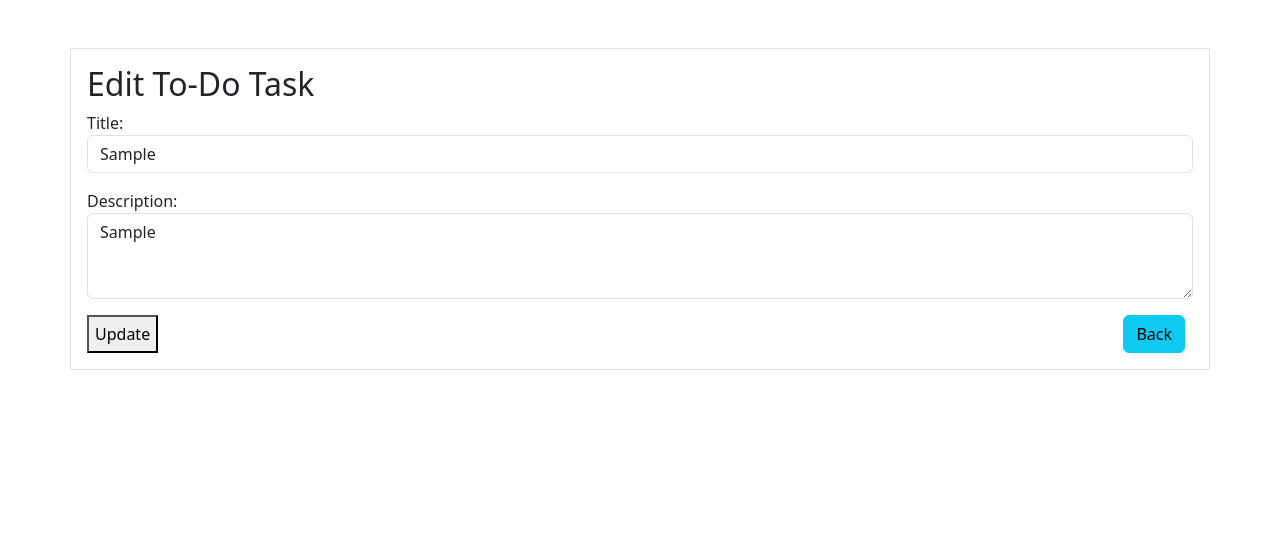
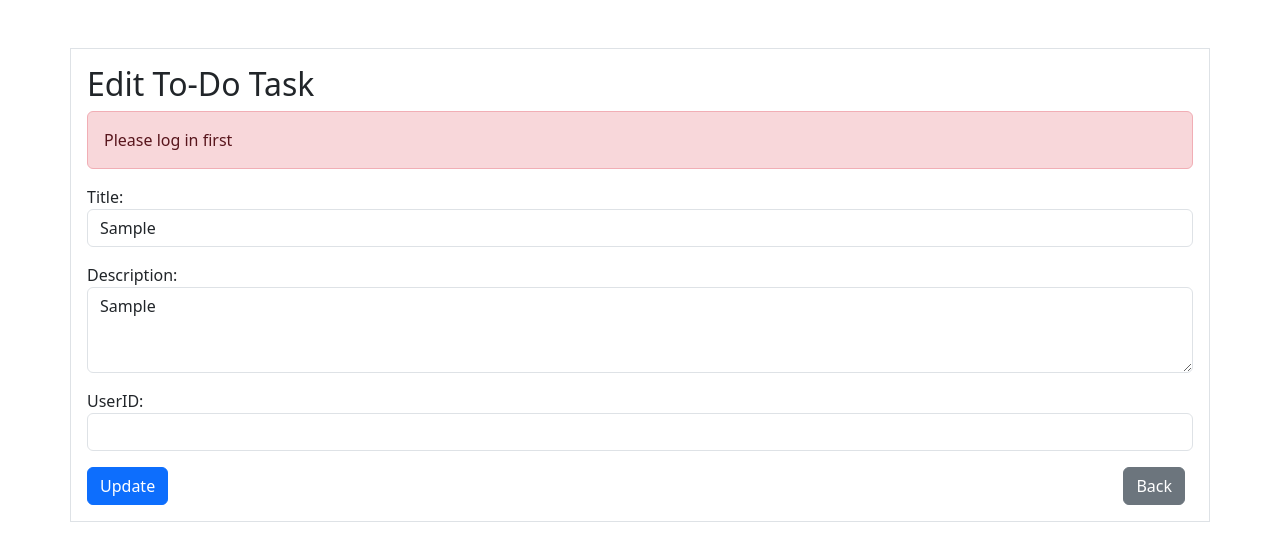
Before and after one commit to raneenmahmoud/TODO_LIST, a React (Create React App) app in the folder todo-list-app/: page /edit/1 in a window 1280 px wide. Both pictures are taken after typing "Sample", "Sample" into the empty fields and a click on the button "Update". Shown: the top 560 px of the page. Built offline with nearby package versions, Linux system fonts and the light colour scheme; no server answers.

Commit message:
add userid when create task

```diff
--- a/todo-list-app/src/components/TodoForm.js
+++ b/todo-list-app/src/components/TodoForm.js
@@ -5,8 +5,10 @@ import { Link } from 'react-router-dom';
 const token = localStorage.getItem('token');
 const TodoForm = () => {
   const { id } = useParams();
+  const ID = localStorage.getItem('ID');
   const [title, setTitle] = useState('');
   const [description, setDescription] = useState('');
+  const [userid, setUserID] = useState(ID);
 
   useEffect(() => {
     if (id) {
@@ -20,25 +22,19 @@ const TodoForm = () => {
         .then((response) => response.json())
         .then((data) => {
           setTitle(data.data.title);
-          setDescription(data.data.decsription);
+          setDescription(data.data.description);
+          setUserID(data.data.userid);
         })
         .catch((error) => console.log(error));
     }
   }, [id]);
 
-  const handleTitleChange = (event) => {
-    setTitle(event.target.value);
-  };
-
-  const handleDescriptionChange = (event) => {
-    setDescription(event.target.value);
-  };
 
   const handleSubmit = (event) => {
     event.preventDefault();
 
-    const todoData = { title, description };
-
+    const todoData = { title, description, userid: ID };
+      console.log(todoData)
     if (id) {
       // Update existing task
 
@@ -55,6 +51,7 @@ const TodoForm = () => {
           console.log(data);
           setTitle('');
           setDescription('');
+          setUserID('');
         })
         .catch((error) => console.log(error));
     } else {
@@ -72,14 +69,29 @@ const TodoForm = () => {
           console.log(data);
           setTitle('');
           setDescription('');
+          setUserID('');
         })
         .catch((error) => console.log(error));
+    }
+    if (!ID) {
+      showAlert();
+    }
+  };
+
+  const showAlert = () => {
+    const alertElement = document.getElementById('alert');
+
+    if (alertElement) {
+      alertElement.classList.remove('d-none');
     }
   };
 
   return (
     <div className="container mt-5 p-3 border">
       <h2>{id ? 'Edit' : 'Add'} To-Do Task</h2>
+      <div id="alert" className="alert alert-danger d-none" role="alert">
+        Please log in first
+      </div>
       <form onSubmit={handleSubmit}>
         <div className="mb-3">
           <label>Title:</label>
@@ -87,7 +99,7 @@ const TodoForm = () => {
             type="text"
             className="form-control"
             value={title}
-            onChange={handleTitleChange}
+            onChange={(event) => setTitle(event.target.value)}
           />
         </div>
         <div className="mb-3">
@@ -95,19 +107,28 @@ const TodoForm = () => {
           <textarea
             className="form-control"
             value={description}
-            onChange={handleDescriptionChange}
+            onChange={(event) => setDescription(event.target.value)}
             rows="3"
           />
         </div>
+        <div className="mb-3">
+          <label>UserID:</label>
+          <input
+            type="text"
+            className="form-control"
+            value={userid}
+            readOnly
+          />
+        </div>
         <div className='d-flex justify-content-between'>
-        <button type="submit">{id ? 'Update' : 'Save'}</button>
-        <Link to="/back" className="btn btn-info mx-2">
+        <button type="submit" className="btn btn-primary">
+          {id ? 'Update' : 'Save'}
+        </button>
+          <Link to="/back" className="btn btn-secondary mx-2">
             Back
-        </Link>
+          </Link>
         </div>
-
       </form>
-
     </div>
   );
 };
```
